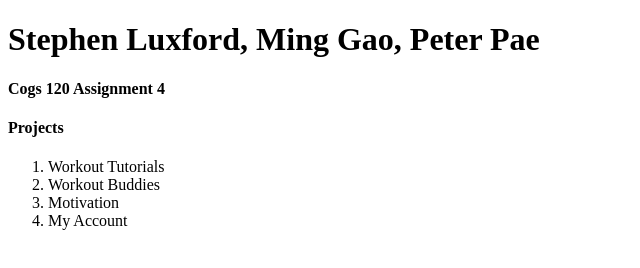
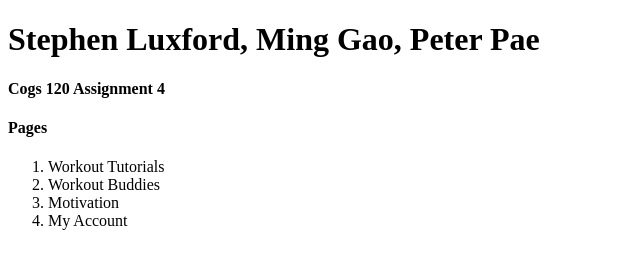
Before and after one commit to mingtaogao/cogs120, a plain HTML site: page index.html in a window 1280 px wide. Shown: the full height of the page, 0-640 px from the left. Drawn offline with Linux system fonts and the light colour scheme.

Commit message:
Word correction

```diff
--- a/index.html
+++ b/index.html
@@ -11,7 +11,7 @@
 	<h1>Stephen Luxford, Ming Gao, Peter Pae</h1> <!-- h1 through h5 are headers. The higher the number, the smaller the header -->
 	<h4>Cogs 120 Assignment 4</h4>
 
-	<h4>Projects</h4>
+	<h4>Pages</h4>
 	<ol>
 		<li>Workout Tutorials</li>
 		<li>Workout Buddies</li>
```
